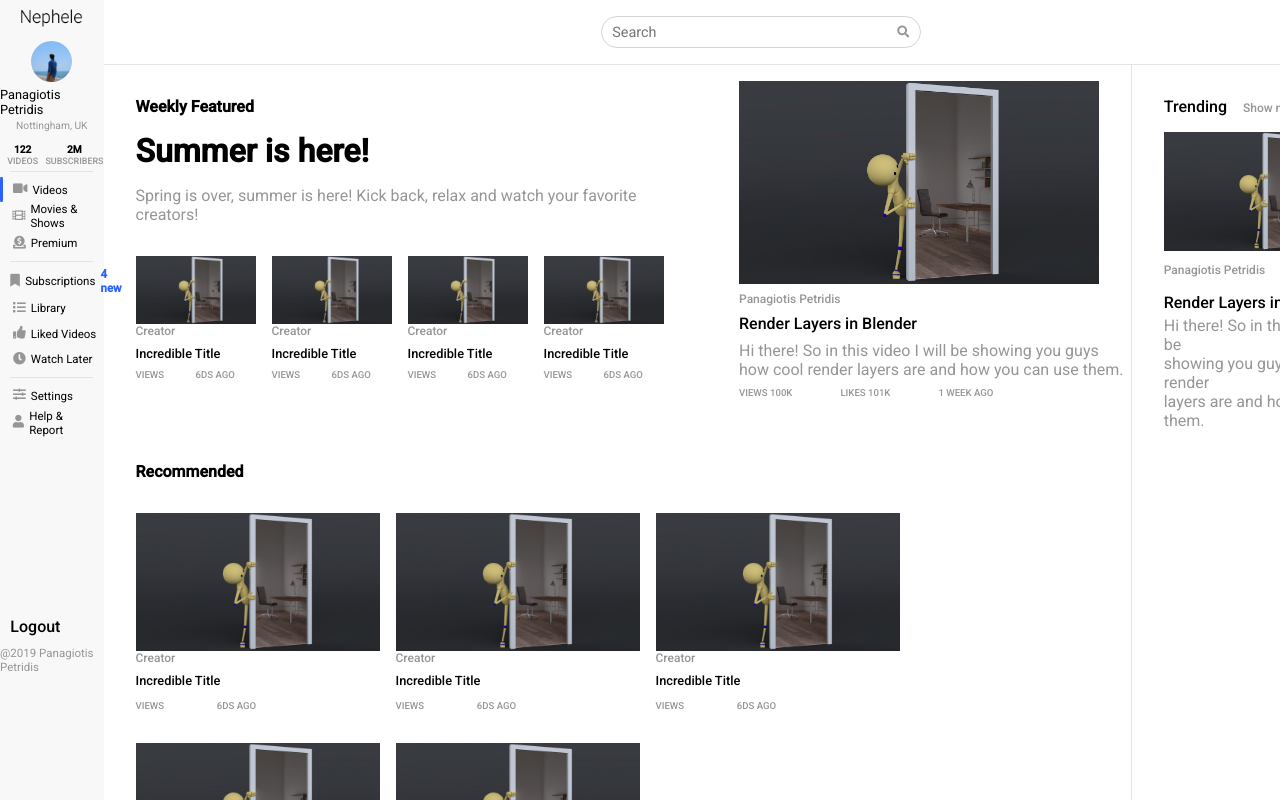
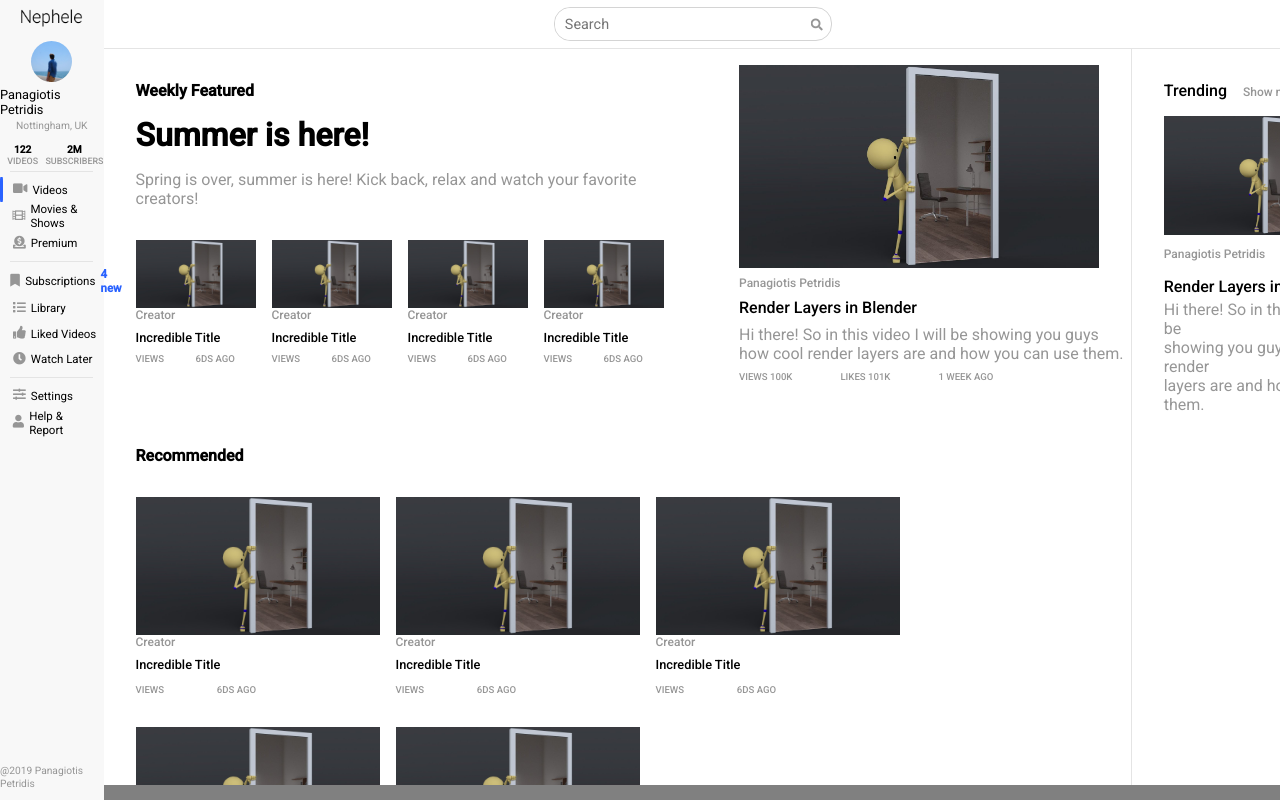
Before and after one commit to PanagiotisPtr/Nephele-Front-End, a React (Create React App) app: page / in a window 1280 px wide. Built offline with nearby package versions, Linux system fonts and the light colour scheme.

Commit message:
made TopBar component + minor touch-ups

```diff
--- a/src/App.js
+++ b/src/App.js
@@ -6,6 +6,7 @@ import SideNav from './Components/SideNav';
 
 // images
 import profile_pic from './images/profile_pic.png';
+import TopBar from './Components/TopBar';
 
 class App extends Component {
   render() {
@@ -37,25 +38,10 @@ class App extends Component {
         />
 
         <div className='main' style={{background: 'grey'}}>
-
-          <div className='top-bar'>
-
-            <div style={{width: '65vh'}}></div>
-
-            <div className='search-bar'>
-              <i className='fas fa-search'></i>
-              <input type='search' placeholder='Search'></input>
-            </div>
-
-            <div style={{width: '45vh'}}></div>
-
-            <div className='side-icons'>
-              <i className='fas fa-plus-circle'></i>
-              <i className='fas fa-bell'></i>
-              <i className='fas fa-user-circle'></i>
-            </div>
-
-          </div>
+          <TopBar
+            icons = {['fa-plus-circle', 'fa-bell', 'fa-user-circle']}
+            active = {0}
+          />
 
           <div className='row-container'>
             <div className='content' style={{background: 'white'}}>
--- a/src/App.scss
+++ b/src/App.scss
@@ -17,69 +17,6 @@
 }
 
 /*      ----  TOPBAR  ----      */
-
-input[type=search]::-webkit-search-decoration,
-input[type=search]::-webkit-search-cancel-button,
-input[type=search]::-webkit-search-results-button,
-input[type=search]::-webkit-search-results-decoration {
-  -webkit-appearance:none;
-}
-
-.top-bar {
-    display: flex;
-    flex-direction: row;
-    flex-wrap: nowrap;
-
-    background: white;
-    height: 8vh;
-    border-bottom: 0.1vh solid rgb(228, 228, 228);
-}
-
-.top-bar .search-bar {
-    margin-bottom: 2vh;
-}
-
-.top-bar .search-bar input[type=search] {
-    height: 4vh;
-    width: 40vh;
-    margin-top: 2vh;
-    padding-right: 3vh;
-
-    border-radius: 2vh;
-    border: 0.1vh solid rgb(212, 212, 212);
-
-    font-size: 1.8vh;
-    text-indent: 1vh;
-}
-
-.top-bar .search-bar input[type=search]:focus {
-    outline: none;
-}
-
-.top-bar .search-bar i {
-    color: rgb(150, 150, 150);
-    position: absolute;
-    margin-left: 37vh;
-    margin-top: 3.25vh;
-    font-size: 1.5vh;
-    z-index: 2;
-    cursor: pointer;
-}
-
-.top-bar .side-icons {
-    margin-bottom: 2vh;
-}
-
-.top-bar .side-icons i {
-    padding-left: 2.5vh;
-    padding-top: 2vh;
-    font-size: 3vh;
-    color: rgb(150, 150, 150);
-}
-
-.top-bar .side-icons .fa-plus-circle {
-    color: #2962ff;
-}
 
 /*      ----  MAIN  ----      */
 
--- a/src/Components/SideNav.js
+++ b/src/Components/SideNav.js
@@ -71,9 +71,7 @@ const SideNav = props =>
       </div>
     )}
 
-  <div style={{height: '22.5%'}}></div>
-
-  <div className='logout'>Logout</div>
+    {/* Copyright */}
     <div className='copyright'>@2019 Panagiotis Petridis</div>
 
   </aside>;
--- a/src/Components/SideNav.scss
+++ b/src/Components/SideNav.scss
@@ -96,15 +96,10 @@
     align-self: center;
 }
 
-.navbar .logout {
-    font-weight: 500;
-    padding-left: 10%;
-    padding-bottom: 10%;
-    cursor: pointer;
-}
-
 .navbar .copyright {
     color: rgb(150, 150, 150);
     align-self: center;
-    font-size: 0.9vw;
+    font-size: 0.8vw;
+    margin-top: auto;
+    padding-bottom: 10%;
 }
--- a/src/Components/TopBar.js
+++ b/src/Components/TopBar.js
@@ -1,7 +1,23 @@
 import React from 'react';
 import './TopBar.scss';
 
-const TopBar = _ =>
-  <div className='top-bar'>Top Bar fdkweqplrfkqwejl;fkqwej;lfkjqwel;fkjqw;elfkjqwe;lfjkqwl;ekjf;qwlekfjqwl;ekfj;l</div>;
+const Icon = ({icon, active}) => <i className={(active ? 'active ' : '') + 'fas '+ icon}></i>;
+
+const SearchBar = _ =>
+  <div className='search-bar'>
+    <input type='search' placeholder='Search'/>
+    <i className='fas fa-search'></i>
+  </div>;
+
+const TopBar = props =>
+  <div className='top-bar'>
+    <SearchBar/>
+    {/* Right-Side icons */}
+    <div className='side-icons'>
+      {props.icons.map((icon, index) =>
+        <Icon icon={icon} active={props.active === index}/>
+      )}
+    </div>
+  </div>;
 
 export default TopBar;
--- a/src/Components/TopBar.scss
+++ b/src/Components/TopBar.scss
@@ -1,5 +1,63 @@
+input[type=search]::-webkit-search-decoration,
+input[type=search]::-webkit-search-cancel-button,
+input[type=search]::-webkit-search-results-button,
+input[type=search]::-webkit-search-results-decoration {
+  -webkit-appearance:none;
+}
+
 .top-bar {
-    position: fixed;
-    top: 0;
-    left: 12.5vw;
+    display: flex;
+    flex-direction: row;
+    align-items: center;
+
+    background: white;
+    height: 6vh;
+    border-bottom: 0.1vh solid rgb(228, 228, 228);
 }
+
+.top-bar .search-bar {
+    margin-left: auto;
+
+    border-radius: 2vh;
+    border: 0.1vh solid rgb(212, 212, 212);
+}
+
+.top-bar .search-bar input[type=search] {
+    height: 4vh;
+    width: 20vw;
+    position: relative;
+
+    border-radius: 2vh;
+    border: none;
+    font-size: 1.8vh;
+    text-indent: 1vh;
+}
+
+.top-bar .search-bar input[type=search]:focus {
+    outline: none;
+}
+
+.top-bar .search-bar i {
+    color: rgb(150, 150, 150);
+    padding-right: 0.6vw;
+    font-size: 1.5vh;
+    cursor: pointer;
+}
+
+.top-bar .side-icons {
+    margin-left: auto;
+}
+
+.top-bar .side-icons > * {
+    margin-right: 1vw;
+    cursor: pointer;
+}
+
+.top-bar .side-icons i {
+    font-size: 3vh;
+    color: rgb(150, 150, 150);
+}
+
+.top-bar .side-icons .active {
+    color: #2962ff;
+}
```
Lines whose indentation alone changed are shown as unchanged.
